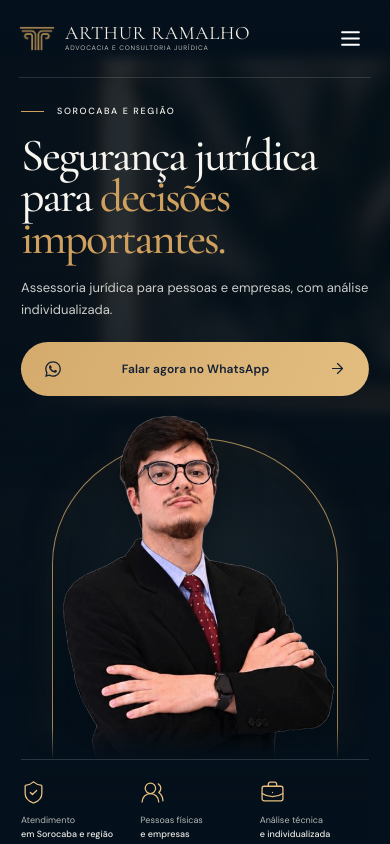
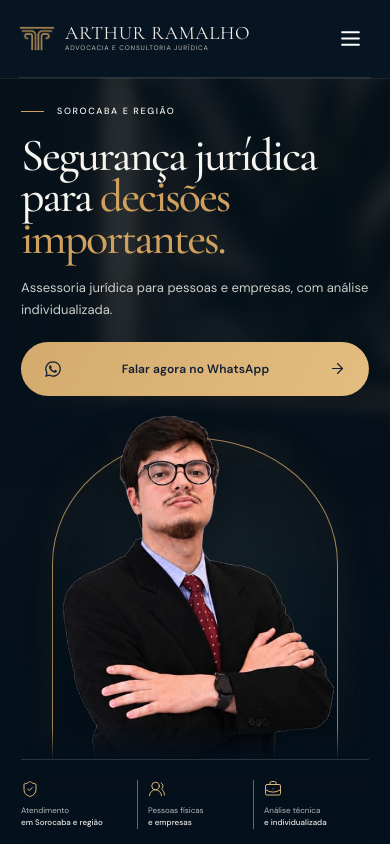
Before and after one commit to avanegm/arthur-ramalho, a React (Vite) app: page / in a window 390 px wide. Shown: the top 844 px of the page. Built offline with nearby package versions, Linux system fonts and the light colour scheme.

Commit message:
ajusta espacamentos finais do site

```diff
--- a/src/styles.css
+++ b/src/styles.css
@@ -2412,100 +2412,245 @@ h2 em {
 }
 
 
-/* Ajustes finais e pontuais: cards de atuação, contato e rodapé.
-   Mantém Hero e Sobre sem alterações. */
-.practice .practice-card {
-  padding-top: 17px;
+/* AJUSTES FINAIS — somente cartões de atuação, contato e cabeçalho fixo */
+
+/* Mantém a navegação visível durante a rolagem da página. */
+.site-header {
+  position: fixed;
+  top: 0;
+  left: 0;
+  right: 0;
+  z-index: 100;
+  background: rgba(7, 21, 34, .96);
+  -webkit-backdrop-filter: blur(12px);
+  backdrop-filter: blur(12px);
+  box-shadow: 0 1px 0 rgba(255, 255, 255, .08);
+}
+
+/* Compensa a altura do cabeçalho agora fixo, sem mudar a composição do Hero. */
+.hero {
+  padding-top: 96px;
+}
+
+/* Remove o espaço reservado à numeração e mantém o ícone no canto superior direito. */
+@media (max-width: 760px) {
+  .hero {
+    padding-top: 78px;
+  }
+
+  .practice .practice-card,
+  .practice .practice-card:nth-child(even) {
+    position: relative;
+    padding: 20px 19px 16px;
   }
 
   .practice .practice-card .card-topline {
-  min-height: 38px;
-  margin-bottom: 4px;
+    position: absolute;
+    top: 16px;
+    right: 16px;
+    min-height: 0;
+    height: 42px;
+    margin: 0;
   }
 
   .practice .practice-card h3 {
-  margin-top: 0;
-}
-
-.contact {
-  padding-top: 42px;
-  padding-bottom: 26px;
-}
-
-.contact-inner {
-  gap: 18px;
-}
-
-.contact-copy h2 {
-  margin-top: 12px;
-  margin-bottom: 0;
-}
-
-.contact-copy > p {
-  display: none;
+    margin: 0 48px 9px 0;
+    padding-top: 3px;
+  }
+
+  /* Cria distância entre o botão de WhatsApp e os dados de contato. */
+  .contact-actions > .button {
+    margin-bottom: 18px;
   }
 
   .contact-actions {
     padding-top: 0;
   }
-
+}
+
+@media (min-width: 761px) {
   .contact-actions > .button {
     margin-bottom: 18px;
   }
+}
+
+
+/* REFINO FINAL DE CONTEUDO E ESPACAMENTO — sem alterar o Hero aprovado */
+/* Cabeçalho opaco para não deixar o conteúdo da página transparecer durante a rolagem. */
+.site-header {
+  background: #071522;
+  -webkit-backdrop-filter: blur(12px);
+  backdrop-filter: blur(12px);
+}
+
+/* Reduz a distância entre o fim das áreas de atuação e o contato. */
+.practice {
+  padding-bottom: 42px;
+}
+
+/* Contato mais compacto e melhor conectado visualmente ao rodapé. */
+.contact {
+  padding-top: 48px;
+  padding-bottom: 30px;
+}
+
+.contact-copy > p {
+  max-width: 350px;
+}
+
+.contact-actions > .button {
+  margin-bottom: 22px;
+}
+
+.footer-main {
+  padding-top: 18px;
+  padding-bottom: 18px;
+}
+
+@media (max-width: 760px) {
+  .practice {
+    padding-bottom: 36px;
+  }
+
+  .practice-heading {
+    margin-bottom: 22px;
+  }
+
+  .contact {
+    padding-top: 38px;
+    padding-bottom: 22px;
+  }
+
+  .contact-inner {
+    gap: 22px;
+  }
+
+  .contact-copy > p {
+    max-width: 330px;
+    line-height: 1.6;
+  }
+
+  .contact-actions > .button {
+    margin-bottom: 20px;
+  }
 
   .contact-details {
-  gap: 16px 28px;
-}
-
-.site-footer .footer-main {
-  padding-top: 20px;
+    gap: 16px;
+  }
+
+  .footer-main {
+    gap: 14px;
+    padding-top: 22px;
+    padding-bottom: 20px;
+  }
+}
+
+/* AJUSTES PONTUAIS SOLICITADOS — manter o restante do layout intacto */
+
+/* Cabeçalho acompanha a rolagem da página. */
+.site-header {
+  position: fixed !important;
+  top: 0;
+  left: 0;
+  right: 0;
+  z-index: 1000;
+  background: #071522;
+  box-shadow: 0 1px 0 rgba(255, 255, 255, .08);
+}
+
+/* Linha dourada fina separando o contato do rodapé. */
+.site-footer {
+  border-top: 1px solid rgba(208, 161, 94, .55);
+}
+
+/* Remove o espaço vazio acima dos títulos dos cartões de atuação.
+   O ícone permanece no canto superior direito e não ocupa uma linha própria. */
+.practice .practice-card,
+.practice .practice-card:nth-child(even) {
+  position: relative;
+  padding-top: 22px !important;
+}
+
+.practice .practice-card .card-topline {
+  position: absolute;
+  top: 16px;
+  right: 16px;
+  min-height: 0 !important;
+  height: 42px;
+  margin: 0 !important;
+  padding: 0;
+}
+
+.practice .practice-card h3 {
+  margin: 0 52px 10px 0 !important;
+  padding: 0 !important;
+}
+
+/* Duas divisórias verticais douradas entre as três informações do Hero. */
+.hero-highlight {
+  position: relative;
+}
+
+.hero-highlight + .hero-highlight {
+  border-left: 1px solid rgba(208, 161, 94, .58);
+  padding-left: clamp(14px, 2vw, 28px);
 }
 
 @media (max-width: 760px) {
   .practice .practice-card,
   .practice .practice-card:nth-child(even) {
-    padding-top: 16px;
+    padding: 22px 19px 16px !important;
   }
 
   .practice .practice-card .card-topline {
-    min-height: 36px;
-    margin-bottom: 3px;
+    top: 15px;
+    right: 15px;
+    height: 42px;
   }
 
   .practice .practice-card h3 {
-    margin-top: 0;
-  }
-
-  .contact {
-    padding-top: 30px;
-    padding-bottom: 20px;
-  }
-
-  .contact-inner {
-    gap: 17px;
-  }
-
-  .contact-copy h2 {
-    margin-top: 12px;
-    margin-bottom: 0;
-  }
-
-  .contact-actions {
-    padding-top: 0;
-  }
-
-  .contact-actions > .button {
-    width: 100%;
-    margin-bottom: 17px;
-  }
-
-  .contact-details {
-    gap: 15px;
-  }
-
-  .footer-main {
-    gap: 14px;
-    padding-top: 19px;
-    padding-bottom: 20px;
-  }
-}
+    margin: 0 50px 10px 0 !important;
+  }
+
+  /* Mantém as três informações lado a lado para que as divisórias sejam verticais. */
+  .hero-highlights {
+    display: grid;
+    grid-template-columns: repeat(3, minmax(0, 1fr));
+    gap: 12px 0;
+  }
+
+  .hero-highlight {
+    min-width: 0;
+    align-items: flex-start;
+    gap: 7px;
+  }
+
+  .hero-highlight + .hero-highlight {
+    padding-left: 10px;
+  }
+
+  .hero-highlight svg {
+    flex: 0 0 18px;
+    width: 18px;
+    height: 18px;
+  }
+
+  .hero-highlight span {
+    font-size: 8px;
+    line-height: 1.45;
+    overflow-wrap: anywhere;
+  }
+}
+
+@media (max-width: 380px) {
+  .hero-highlights {
+    grid-template-columns: 1fr;
+    gap: 12px;
+  }
+
+  .hero-highlight + .hero-highlight {
+    border-left: 0;
+    border-top: 1px solid rgba(208, 161, 94, .45);
+    padding: 12px 0 0;
+  }
+}
```
Lines whose indentation alone changed are shown as unchanged.
